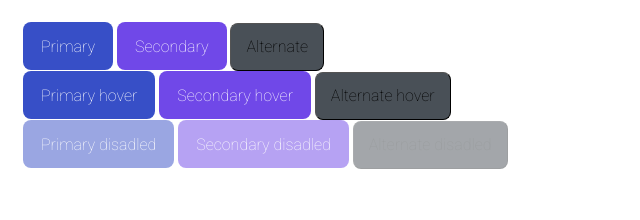
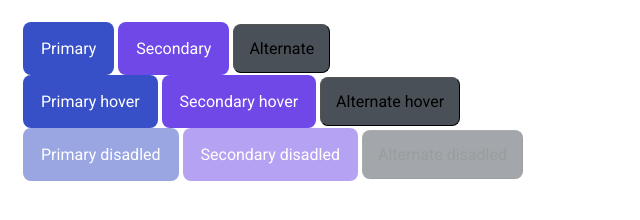
Before and after one commit to js-tasks-ru/htmlcss-20251006_n6163459, a website: page 03-lection1/01-button/index.html in a window 1280 px wide. Shown: the whole page, without its empty margins (0-640 px from the left). Drawn offline with Linux system fonts and the light colour scheme.

Commit message:
changes added

```diff
--- a/03-lection1/01-button/button.css
+++ b/03-lection1/01-button/button.css
@@ -4,12 +4,9 @@
   --color: white;
 }
 .button {
-  height: 48px;
   border-radius: 8px;
   font-size: 16px;
   font-family: Roboto;
-  line-height: 100%;
-  font-weight: 100;
   padding: 14px 15px;
  }
 .button__primary {
@@ -19,8 +16,8 @@
   transition: opacity 200ms ease-in-out, background 200ms ease-in-out;
  }
 .button__secondary {
- background-color: var(--secondary);
- color: var(--color);
+  background-color: var(--secondary);
+  color: var(--color);
   border: var(--border);
  }
  .button__alternate {
--- a/03-lection1/02-accordion/accordion.css
+++ b/03-lection1/02-accordion/accordion.css
@@ -9,9 +9,9 @@
   Height: 72px;
   Top: 227px;
   Left: 554px;
-  border-radius: 8px;
+  Border-radius: 8px;
   Border: 1px;
- }
+}
 .accordion__section {
  background-color: Gray 3;
 }
```
